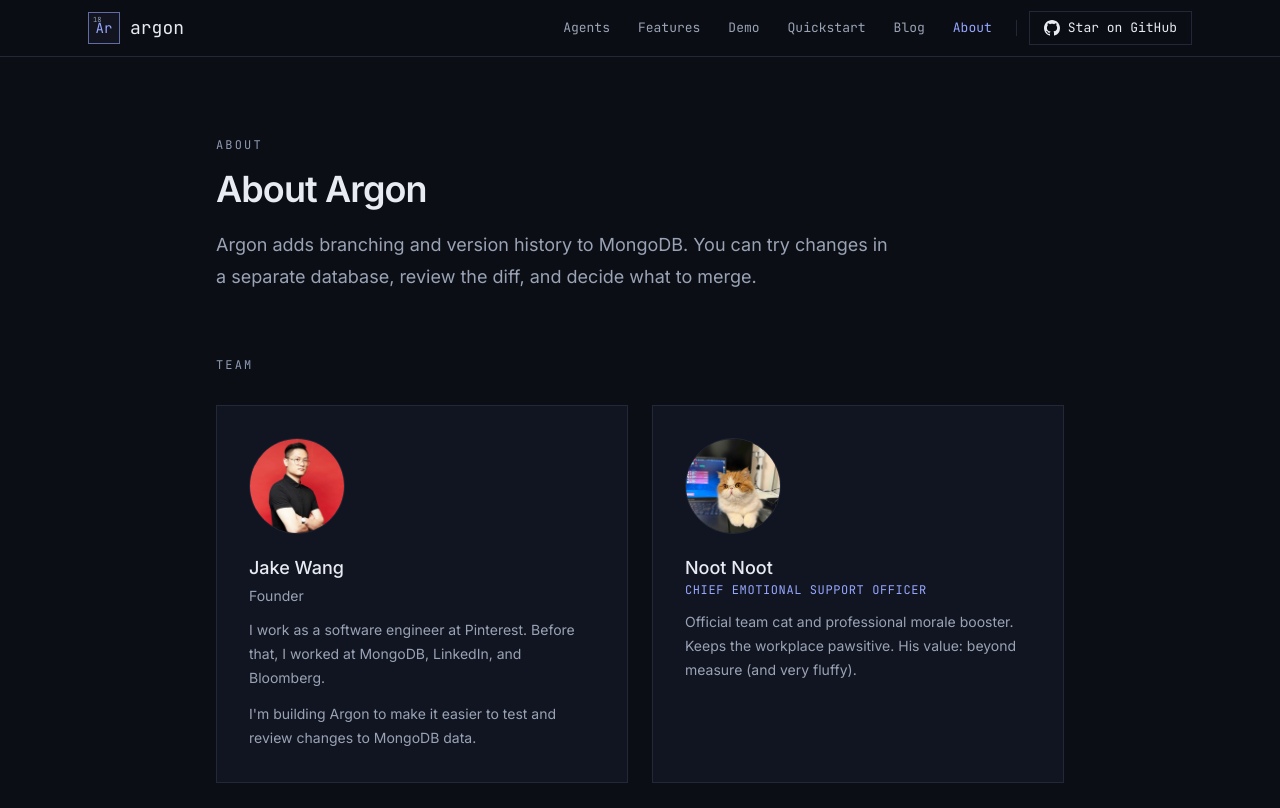
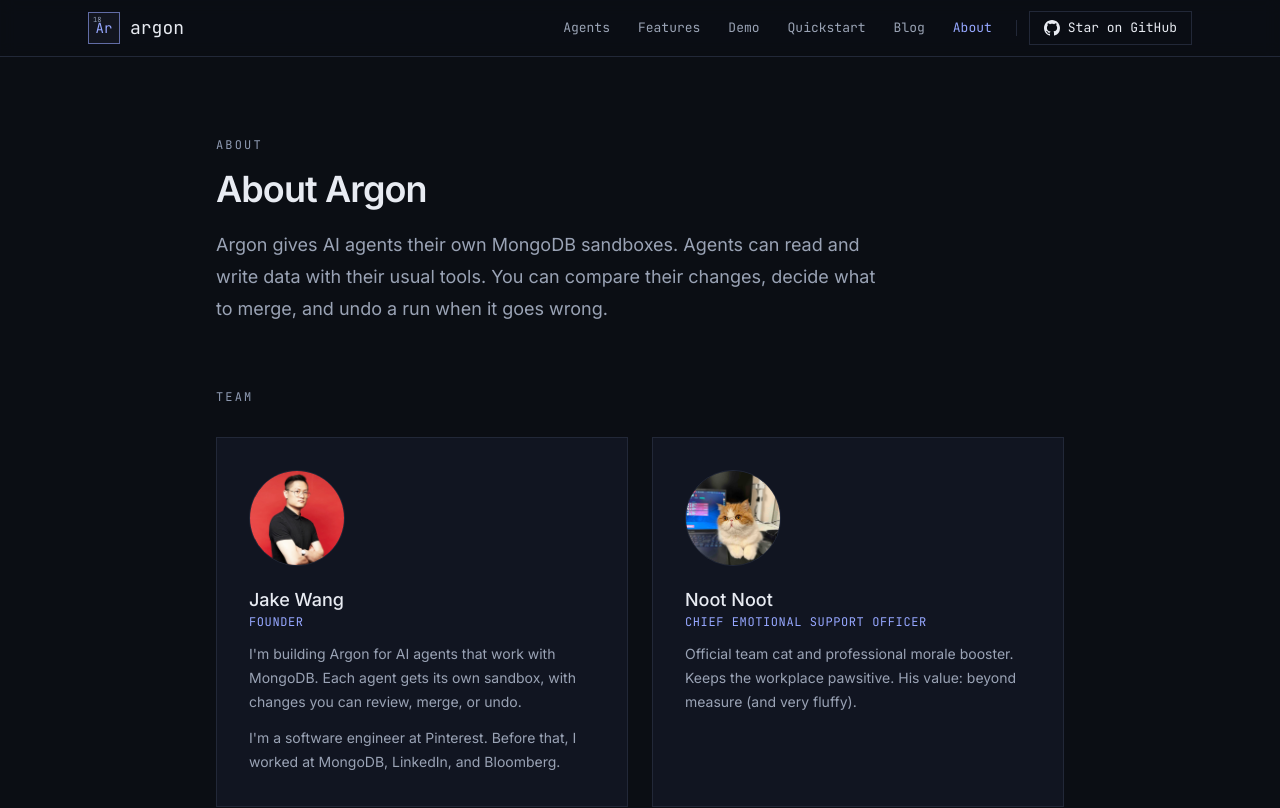
Before and after one commit to jakezwang/argon-website, a Next.js app: page /about in a window 1280 px wide. Shown: the top 808 px of the page. Built offline with nearby package versions, Linux system fonts and the light colour scheme.

Commit message:
Align team cards and clarify Argon's AI-agent focus

```diff
--- a/app/about/page.tsx
+++ b/app/about/page.tsx
@@ -3,11 +3,33 @@
 import Image from "next/image";
 
 export const metadata = {
-  title: { absolute: "About Argon — The Versioning Layer for MongoDB" },
+  title: { absolute: "About Argon — Data Sandboxes for AI Agents" },
   description:
-    "About Argon, an open-source tool for branching and reviewing MongoDB data, and its founder Jake Wang.",
+    "Meet the team behind Argon, an open-source tool that gives AI agents their own MongoDB sandboxes, with changes you can review, merge, or undo.",
   alternates: { canonical: "/about" },
 };
+
+const team = [
+  {
+    name: "Jake Wang",
+    image: "/jakewang.jpeg",
+    href: "https://www.linkedin.com/in/wang1/",
+    role: "Founder",
+    bio: [
+      "I'm building Argon for AI agents that work with MongoDB. Each agent gets its own sandbox, with changes you can review, merge, or undo.",
+      "I'm a software engineer at Pinterest. Before that, I worked at MongoDB, LinkedIn, and Bloomberg.",
+    ],
+  },
+  {
+    name: "Noot Noot",
+    image: "/nootnoot.jpg",
+    href: "https://www.instagram.com/energetic_nootnoot",
+    role: "Chief Emotional Support Officer",
+    bio: [
+      "Official team cat and professional morale booster. Keeps the workplace pawsitive. His value: beyond measure (and very fluffy).",
+    ],
+  },
+];
 
 export default function AboutPage() {
   return (
@@ -17,72 +39,48 @@
         About Argon
       </h1>
       <p className="mt-5 max-w-2xl text-lg leading-8">
-        Argon adds branching and version history to MongoDB. You can try changes
-        in a separate database, review the diff, and decide what to merge.
+        Argon gives AI agents their own MongoDB sandboxes. Agents can read and
+        write data with their usual tools. You can compare their changes, decide
+        what to merge, and undo a run when it goes wrong.
       </p>
 
       {/* Team */}
       <section className="mt-16">
         <p className="kicker mb-8">Team</p>
         <div className="grid gap-6 sm:grid-cols-2">
-          <div className="border border-brand-edge bg-brand-surface p-8">
+          {team.map((member) => (
+            <article
+              key={member.name}
+              className="border border-brand-edge bg-brand-surface p-8"
+            >
               <div className="relative h-24 w-24 overflow-hidden rounded-full border border-brand-edge">
                 <Image
-                src="/jakewang.jpeg"
-                alt="Jake Wang"
+                  src={member.image}
+                  alt={member.name}
                   fill
                   className="object-cover"
                 />
               </div>
               <h3 className="mt-5 text-lg font-medium text-brand-text">
                 <Link
-                href="https://www.linkedin.com/in/wang1/"
+                  href={member.href}
                   target="_blank"
                   rel="noopener noreferrer"
                   className="hover:text-brand-primary"
                 >
-                Jake Wang
+                  {member.name}
                 </Link>
               </h3>
-            <p className="mt-1 text-sm text-brand-text-darker">
-              Founder
+              <p className="font-mono text-xs uppercase tracking-wider text-brand-primary sm:min-h-8 lg:min-h-4">
+                {member.role}
               </p>
-            <p className="mt-3 text-sm leading-6">
-              I work as a software engineer at Pinterest. Before that, I worked
-              at MongoDB, LinkedIn, and Bloomberg.
-            </p>
-            <p className="mt-3 text-sm leading-6">
-              I&apos;m building Argon to make it easier to test and review
-              changes to MongoDB data.
-            </p>
+              <div className="mt-3 space-y-3 text-sm leading-6">
+                {member.bio.map((paragraph) => (
+                  <p key={paragraph}>{paragraph}</p>
+                ))}
               </div>
-          <div className="border border-brand-edge bg-brand-surface p-8">
-            <div className="relative h-24 w-24 overflow-hidden rounded-full border border-brand-edge">
-              <Image
-                src="/nootnoot.jpg"
-                alt="Noot Noot"
-                fill
-                className="object-cover"
-              />
-            </div>
-            <h3 className="mt-5 text-lg font-medium text-brand-text">
-              <Link
-                href="https://www.instagram.com/energetic_nootnoot"
-                target="_blank"
-                rel="noopener noreferrer"
-                className="hover:text-brand-primary"
-              >
-                Noot Noot
-              </Link>
-            </h3>
-            <p className="font-mono text-xs uppercase tracking-wider text-brand-primary">
-              Chief Emotional Support Officer
-            </p>
-            <p className="mt-3 text-sm leading-6">
-              Official team cat and professional morale booster. Keeps the
-              workplace pawsitive. His value: beyond measure (and very fluffy).
-            </p>
-          </div>
+            </article>
+          ))}
         </div>
       </section>
 
```
Lines whose indentation alone changed are shown as unchanged.
